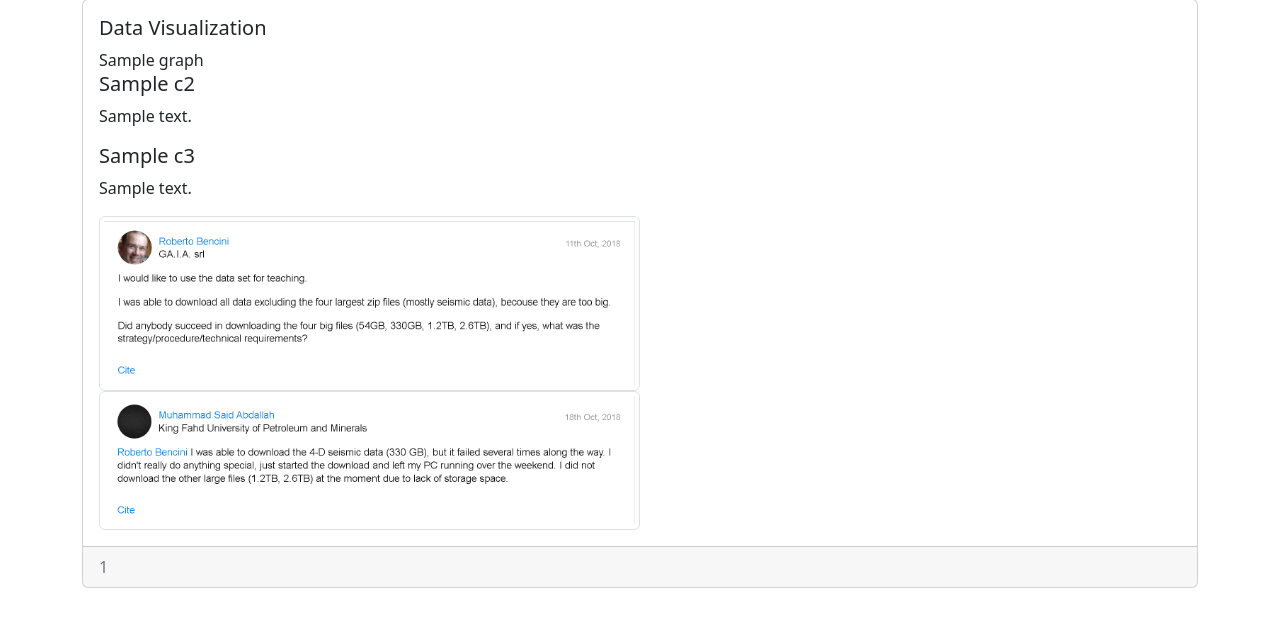
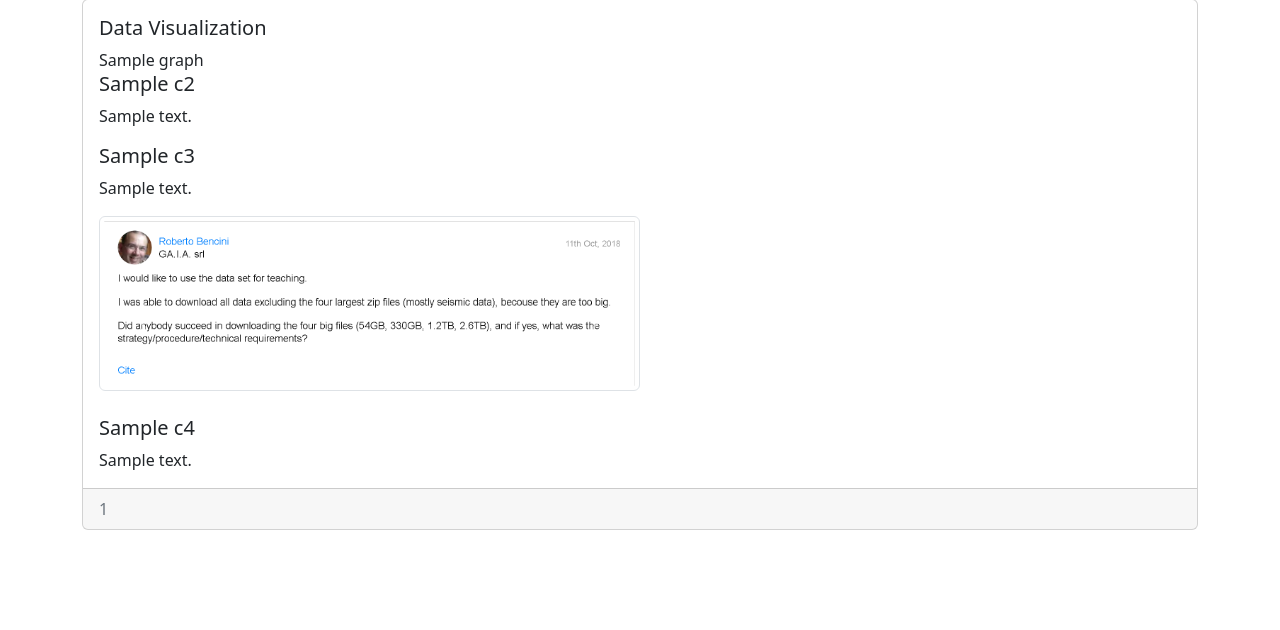
Before and after one commit to WanIlmie/wanilmie.github.io, a Django app: template myapp/templates/myapp/VolveFieldDataSet.html in a window 1280 px wide. Shown: the part 170-800 px from the top of the page. Run offline with Django 4.2, Linux system fonts and the light colour scheme; the template is opened without the code that fills it: most values are stand-ins (such as "Sample title", 1, 10 or a date in 2020).

Commit message:
format fix

```diff
--- a/myapp/templates/myapp/VolveFieldDataSet.html
+++ b/myapp/templates/myapp/VolveFieldDataSet.html
@@ -18,8 +18,27 @@
                     <h5 class="card-title">{{ c3.title }}</h5>
                     <p class="card-text">{{ c3.text }}</p>
                     {% load static %}
-                    <img src="{% static 'myapp/challenge1.png' %}" class="img-thumbnail" style='max-width: 50%;' alt="challenge1">
-                    <img src="{% static 'myapp/challenge2.png' %}" class="img-thumbnail" style='max-width: 50%;' alt="challenge2">
+                    <div id="carouselExampleControls" class="carousel slide" data-bs-ride="carousel" style='width: 50%; height: 200px;' data-bs-interval="10000">
+                        <div class="carousel-inner">
+                          <div class="carousel-item active">
+                            <img src="{% static 'myapp/challenge1.png' %}" class="img-thumbnail d-block w-100" alt="challenge1">
+                          </div>
+                          <div class="carousel-item">
+                            <img src="{% static 'myapp/challenge2.png' %}" class="img-thumbnail d-block w-100" alt="challenge2">
+                          </div>
+                        </div>
+                        <button class="carousel-control-prev" type="button" data-bs-target="#carouselExampleControls" data-bs-slide="prev">
+                          <span class="carousel-control-prev-icon" aria-hidden="true"></span>
+                          <span class="visually-hidden">Previous</span>
+                        </button>
+                        <button class="carousel-control-next" type="button" data-bs-target="#carouselExampleControls" data-bs-slide="next">
+                          <span class="carousel-control-next-icon" aria-hidden="true"></span>
+                          <span class="visually-hidden">Next</span>
+                        </button>
+                    </div>
+
+                    <h5 class="card-title">{{ c4.title }}</h5>
+                    <p class="card-text">{{ c4.text }}</p>
 
                 </div>
                 <div class="card-footer text-muted">
```
Also changed, not shown: db.sqlite3.
